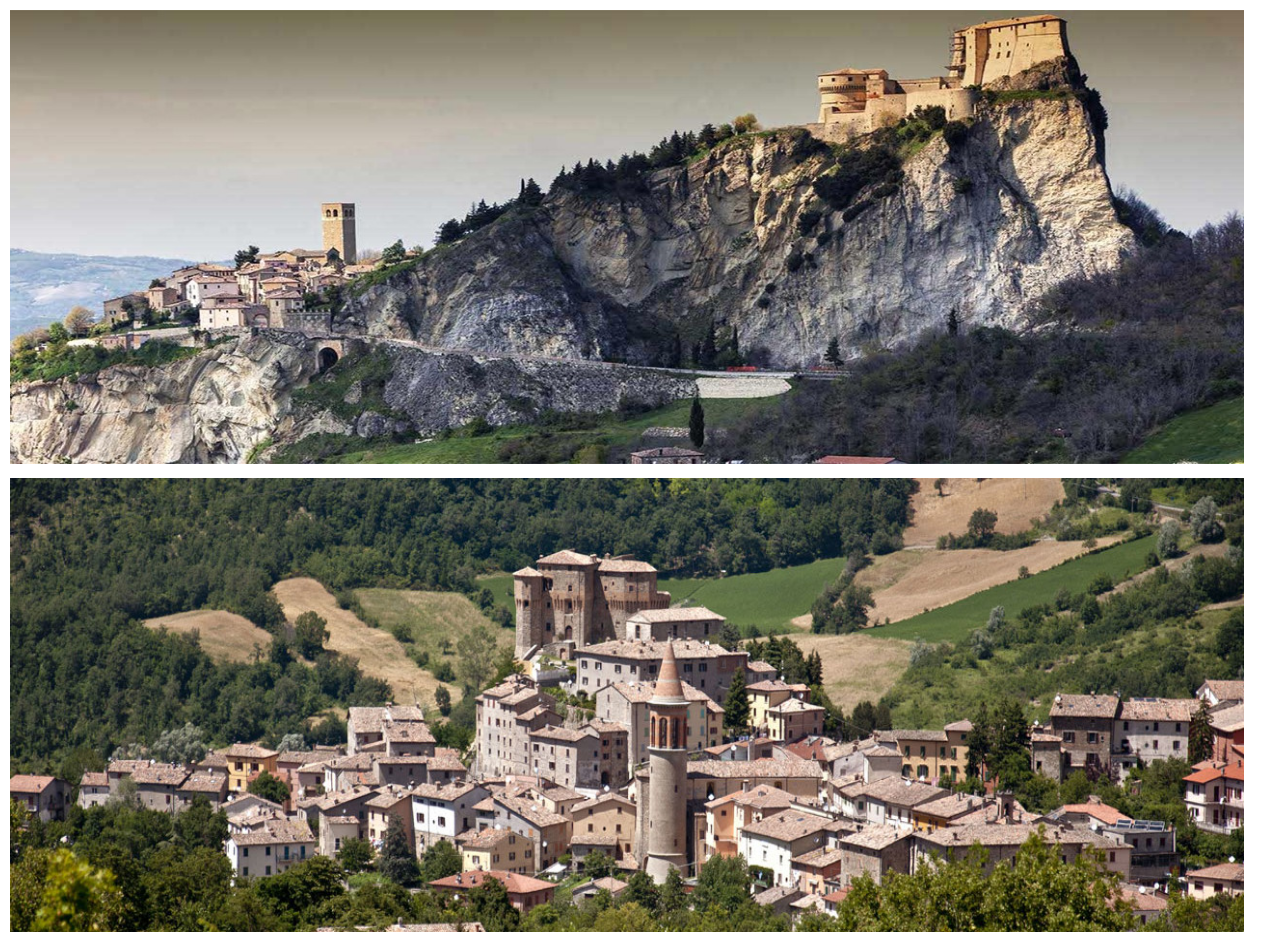
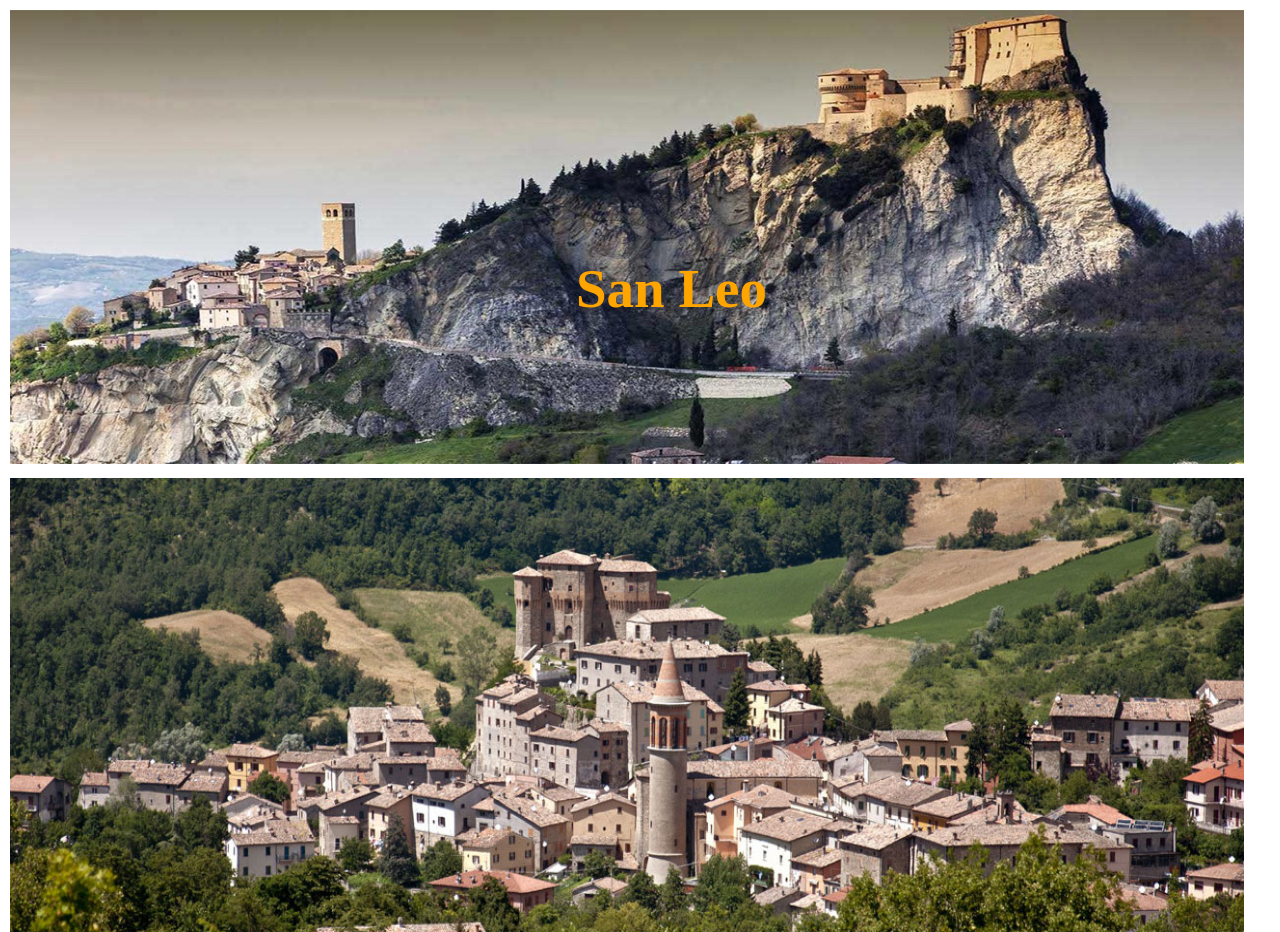
Before and after one commit to Alessandro-Fraternali/htmlcss-airbnb, a plain HTML site: page index.html in a window 1280 px wide. Shown: the top 932 px of the page. Drawn offline with Linux system fonts and the light colour scheme.

Commit message:
Prova prima scritta

```diff
--- a/css/style.css
+++ b/css/style.css
@@ -8,3 +8,10 @@ img {
   height: 58vh;
   padding: 10px 10px 0px 10px;
 }
+#posto1 h1 {
+  position: absolute;
+  left: 45%;
+  bottom: 60%;
+  font-size: 55px;
+  color: orange;
+}
--- a/index.html
+++ b/index.html
@@ -8,6 +8,7 @@
   <body>
     <!-- lista delle località -->
     <div id="posto1">
+      <h1>San Leo</h1>
       <img src="img/sanleo.jpg" alt="San Leo">
     </div>
     <div id="posto2">
```
